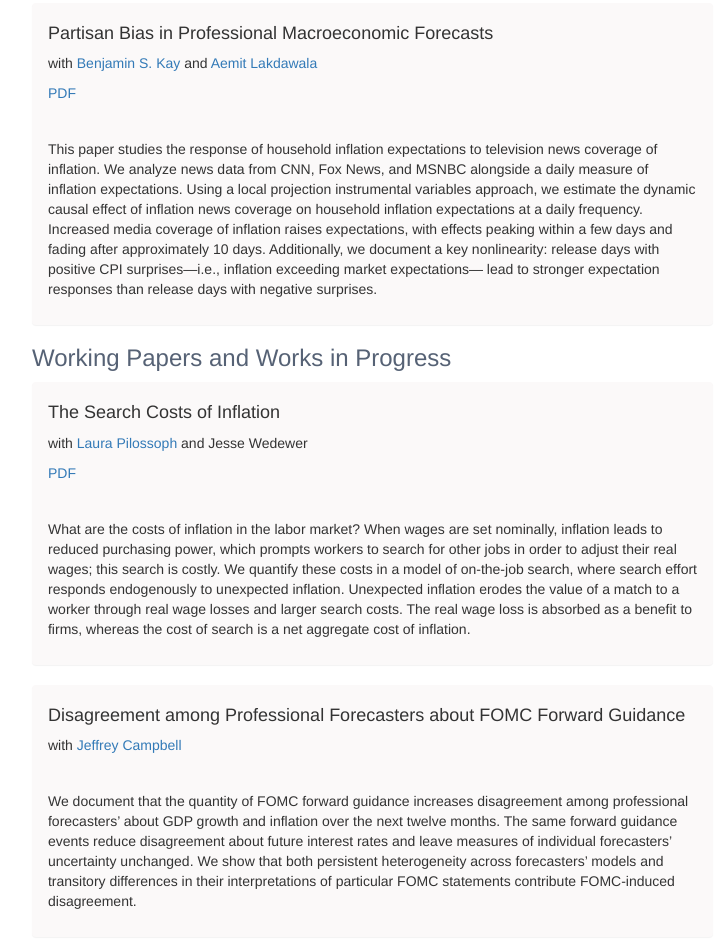
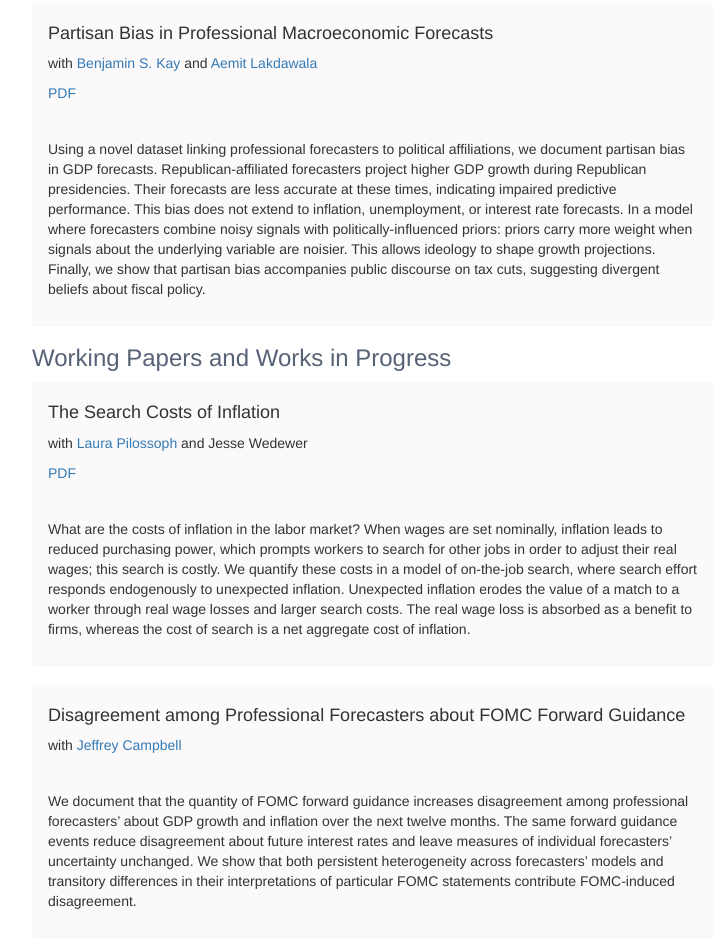
Before and after one commit to janeryngaert/janeryngaert.github.io, a website: page index.html at #!/research in a window 1280 px wide. Shown: the part 3256-4195 px from the top of the page, without its empty margins (303-1030 px from the left). Drawn offline with nearby package versions, Linux system fonts and the light colour scheme; some packages are replaced by stand-ins of ours.

Commit message:
fixed the abstract

```diff
--- a/app/views/research.html
+++ b/app/views/research.html
@@ -235,14 +235,13 @@
       </div>
       <div class="panel-body">
         <p>
-          This paper studies the response of household inflation expectations to television news coverage of inflation.
-          We analyze news data from CNN, Fox News, and MSNBC alongside a daily measure of inflation expectations. Using
-          a local projection instrumental variables approach, we estimate the dynamic causal effect of inflation news
-          coverage on household inflation expectations at a daily frequency. Increased media coverage of inflation
-          raises expectations, with effects peaking within a few days and fading after approximately 10 days.
-          Additionally, we document a key nonlinearity: release days with positive CPI surprises—i.e., inflation
-          exceeding market expectations— lead to stronger expectation responses than release days with negative
-          surprises.
+          Using a novel dataset linking professional forecasters to political affiliations, we document partisan bias in
+          GDP forecasts. Republican-affiliated forecasters project higher GDP growth during Republican presidencies.
+          Their forecasts are less accurate at these times, indicating impaired predictive performance. This bias does
+          not extend to inflation, unemployment, or interest rate forecasts. In a model where forecasters combine noisy
+          signals with politically-influenced priors: priors carry more weight when signals about the underlying
+          variable are noisier. This allows ideology to shape growth projections. Finally, we show that partisan bias
+          accompanies public discourse on tax cuts, suggesting divergent beliefs about fiscal policy.
         </p>
       </div>
     </div>
```
